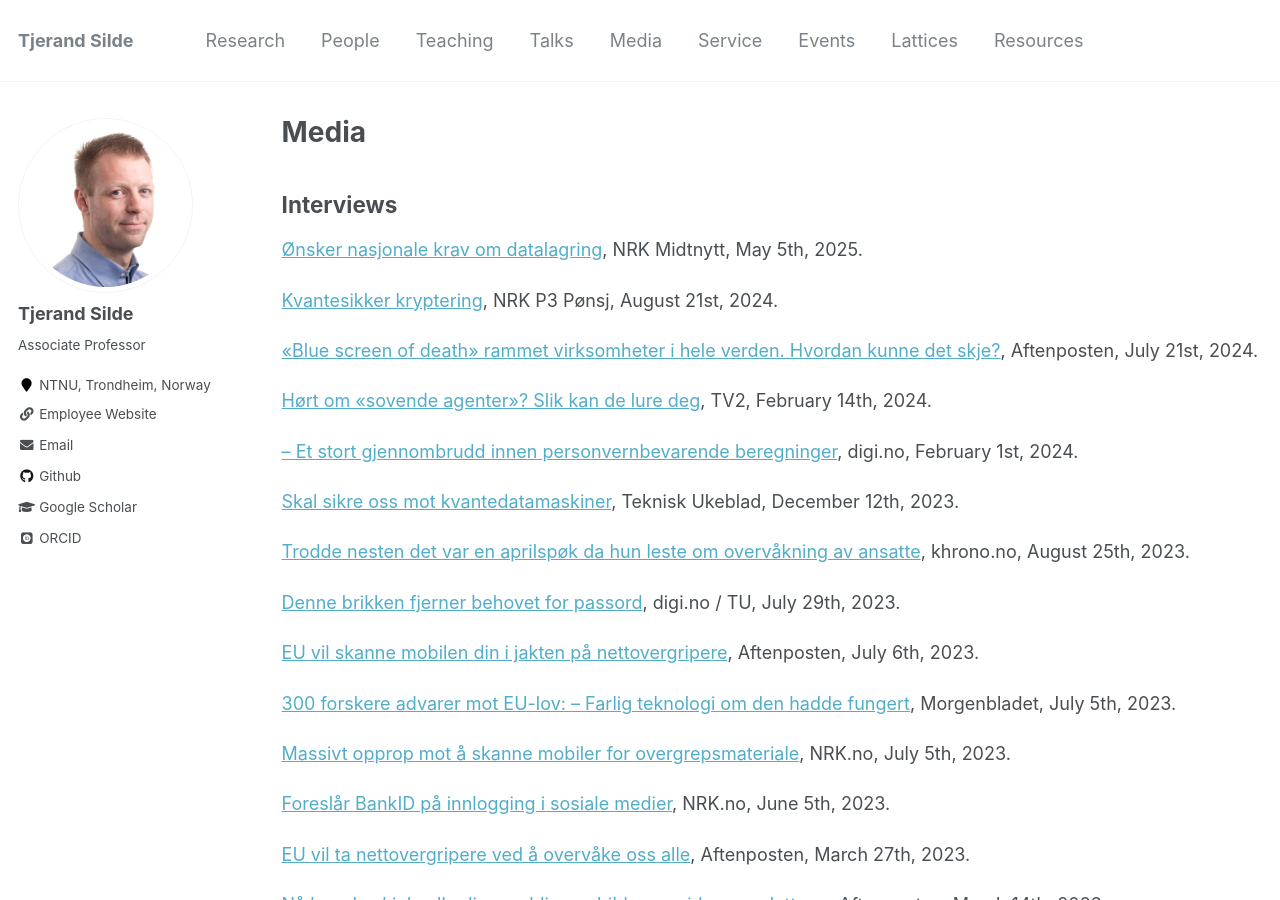
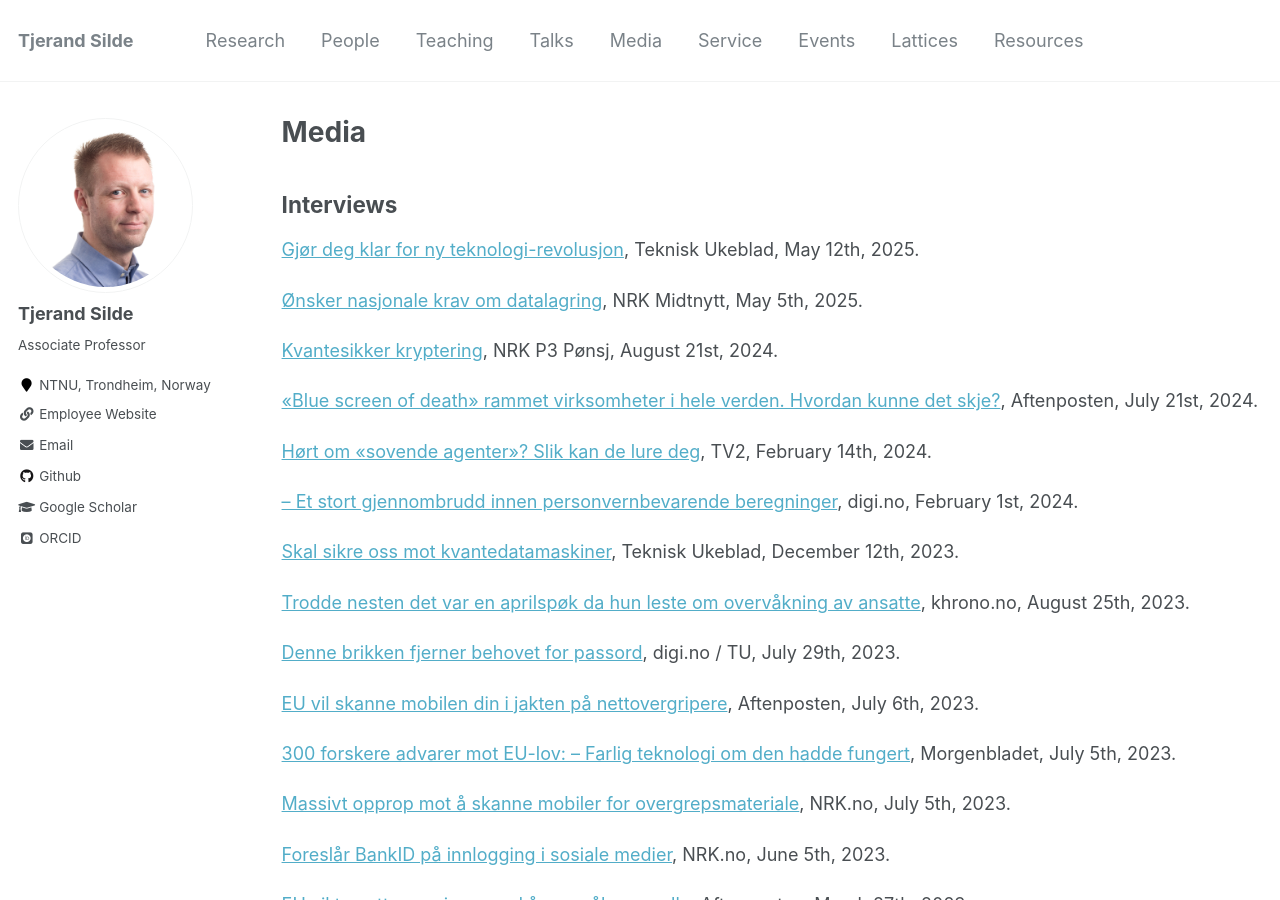
Before and after one commit to tjesi/tjesi.github.io, a Jekyll site: the page built from _pages/media.md, in a window 1280 px wide and 900 px high. Built offline with Jekyll 4.4.1, drawn with Linux system fonts in a browser that asks for light colours; some web fonts are replaced.

Commit message:
Update media.md

```diff
--- a/_pages/media.md
+++ b/_pages/media.md
@@ -6,6 +6,8 @@ author_profile: true
 ---
 
 ## Interviews
+
+[Gjør deg klar for ny teknologi-revolusjon](https://www.tu.no/artikler/gjor-deg-klar-for-ny-teknologi-revolusjon/558552), Teknisk Ukeblad, May 12th, 2025.
 
 [Ønsker nasjonale krav om datalagring](https://tv.nrk.no/serie/distriktsnyheter-midtnytt/sesong/202505/episode/DKTL98050525), NRK Midtnytt, May 5th, 2025.
 
```
